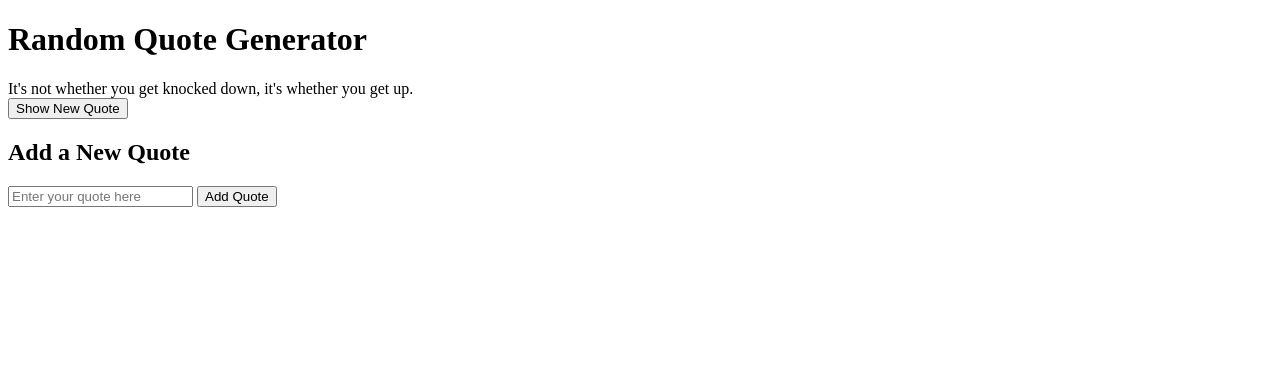
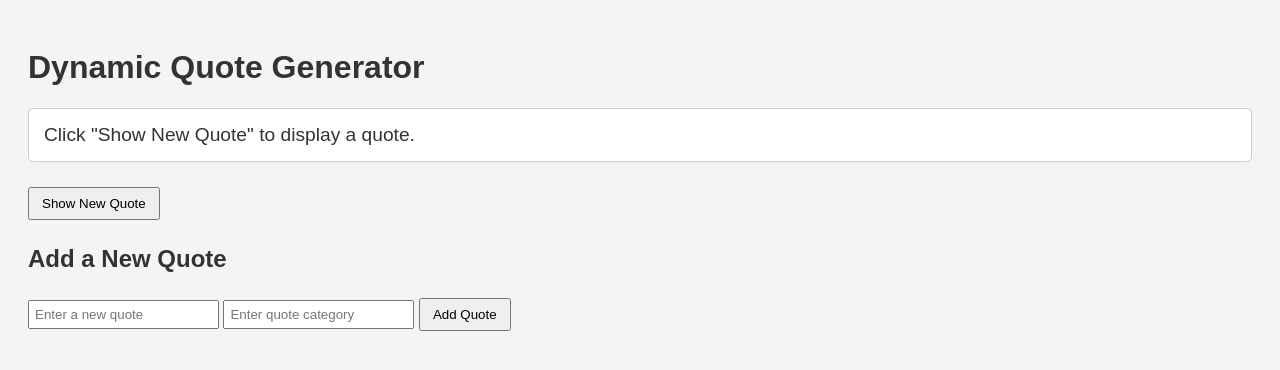
Before and after one commit to Kingyanjuii/alx_fe_javascript, a plain HTML site: page dom-manipulation/index.html in a window 1280 px wide. Drawn offline with Linux system fonts and the light colour scheme.

Commit message:
feat: implement Dynamic Quote Generator with advanced DOM manipulation, including random quote display and dynamic quote addition

```diff
--- a/dom-manipulation/index.html
+++ b/dom-manipulation/index.html
@@ -1,21 +1,48 @@
 <!DOCTYPE html>
 <html lang="en">
 <head>
-    <meta charset="UTF-8">
-    <meta name="viewport" content="width=device-width, initial-scale=1.0">
-    <title>Random Quote Generator</title>
+  <meta charset="UTF-8">
+  <meta name="viewport" content="width=device-width, initial-scale=1.0">
+  <title>Dynamic Quote Generator</title>
+  <style>
+    body {
+      font-family: Arial, sans-serif;
+      padding: 20px;
+      background-color: #f4f4f4;
+      color: #333;
+    }
+    #quoteDisplay {
+      margin: 20px 0;
+      padding: 15px;
+      border: 1px solid #ccc;
+      background-color: #fff;
+      font-size: 1.2rem;
+      border-radius: 5px;
+    }
+    input {
+      padding: 5px;
+      margin: 5px 0;
+    }
+    button {
+      padding: 7px 12px;
+      margin: 5px 0;
+      cursor: pointer;
+    }
+  </style>
 </head>
 <body>
-    <h1>Random Quote Generator</h1>
+  <h1>Dynamic Quote Generator</h1>
 
-    <div id="quoteDisplay"></div>
+  <div id="quoteDisplay">Click "Show New Quote" to display a quote.</div>
+  <button id="newQuote">Show New Quote</button>
 
-    <button id="newQuoteBtn">Show New Quote</button>
+  <h2>Add a New Quote</h2>
+  <div>
+    <input id="newQuoteText" type="text" placeholder="Enter a new quote" />
+    <input id="newQuoteCategory" type="text" placeholder="Enter quote category" />
+    <button id="addQuoteBtn">Add Quote</button>
+  </div>
 
-    <h2>Add a New Quote</h2>
-    <input type="text" id="newQuoteInput" placeholder="Enter your quote here">
-    <button id="addQuoteBtn">Add Quote</button>
-
-    <script src="script.js"></script>
+  <script src="script.js"></script>
 </body>
 </html>
--- a/dom-manipulation/script.js
+++ b/dom-manipulation/script.js
@@ -1,29 +1,50 @@
+// Initial array of quotes
 let quotes = [
-    "The best way to get started is to quit talking and begin doing.",
-    "Don't let yesterday take up too much of today.",
-    "It's not whether you get knocked down, it's whether you get up."
+  { text: "The best way to get started is to quit talking and begin doing.", category: "Motivation" },
+  { text: "Don't let yesterday take up too much of today.", category: "Inspiration" },
+  { text: "Life is what happens when you're busy making other plans.", category: "Life" },
+  { text: "You learn more from failure than from success.", category: "Learning" }
 ];
 
-// Function to select a random quote and update the DOM
+// Function to show a random quote
 function showRandomQuote() {
-    const randomIndex = Math.floor(Math.random() * quotes.length);
-    const quoteDisplay = document.getElementById("quoteDisplay");
-    quoteDisplay.textContent = quotes[randomIndex];
+  if (quotes.length === 0) {
+    quoteDisplay.textContent = "No quotes available. Add some!";
+    return;
+  }
+  const randomIndex = Math.floor(Math.random() * quotes.length);
+  const quote = quotes[randomIndex];
+  quoteDisplay.textContent = `"${quote.text}" — ${quote.category}`;
 }
 
-// Function to add a new quote to the quotes array and update the DOM
+// Function to add a new quote dynamically
 function addQuote() {
-    const newQuoteInput = document.getElementById("newQuote");
-    const newQuote = newQuoteInput.value.trim();
-    if (newQuote) {
-        quotes.push(newQuote);
-        newQuoteInput.value = "";
-        showRandomQuote(); // show the newly added quote
-    }
+  const textInput = document.getElementById('newQuoteText');
+  const categoryInput = document.getElementById('newQuoteCategory');
+  const text = textInput.value.trim();
+  const category = categoryInput.value.trim();
+
+  if (text === "" || category === "") {
+    alert("Both quote text and category are required.");
+    return;
+  }
+
+  // Add new quote to the array
+  quotes.push({ text, category });
+
+  // Clear input fields
+  textInput.value = "";
+  categoryInput.value = "";
+
+  // Optionally display the newly added quote
+  showRandomQuote();
 }
 
-// Event listener for the “Show New Quote” button
-document.getElementById("newQuoteBtn").addEventListener("click", showRandomQuote);
+// DOM Elements
+const quoteDisplay = document.getElementById('quoteDisplay');
+const newQuoteBtn = document.getElementById('newQuote');
+const addQuoteBtn = document.getElementById('addQuoteBtn');
 
-// Optional: display one random quote on page load
-document.addEventListener("DOMContentLoaded", showRandomQuote);
+// Event Listeners
+newQuoteBtn.addEventListener('click', showRandomQuote);
+addQuoteBtn.addEventListener('click', addQuote);
```
